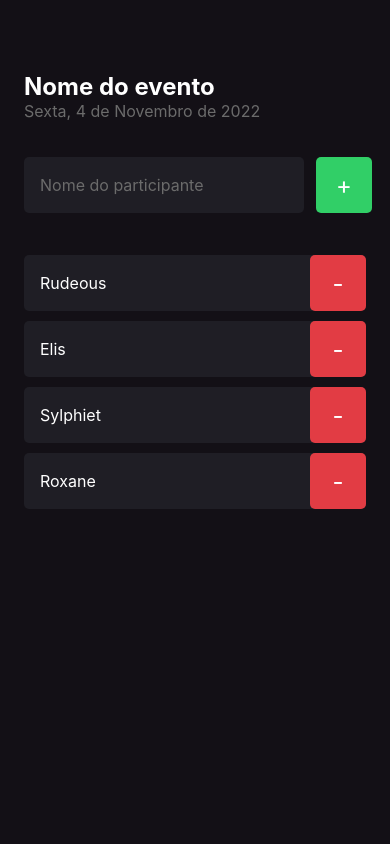
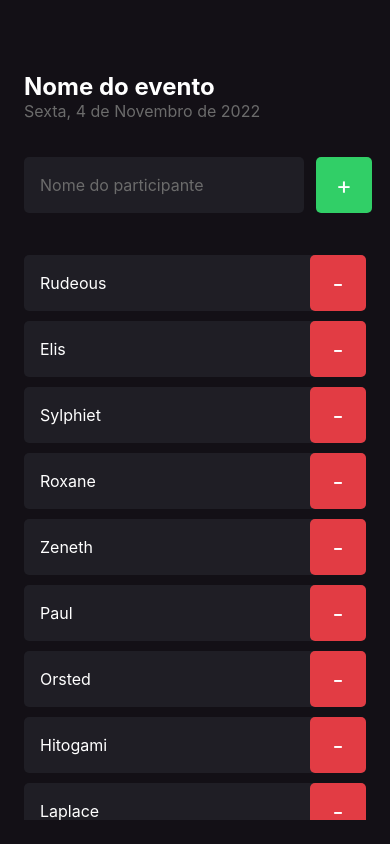
Before and after one commit to brunrocha/imhere, a React Native app: screen / in a window 390 px wide. Built offline with nearby package versions, Linux system fonts and the light colour scheme.

Commit message:
Utilizando ScrollView

```diff
--- a/src/screens/Home/index.tsx
+++ b/src/screens/Home/index.tsx
@@ -1,12 +1,12 @@
 import React from "react";
-import { Text, TextInput, TouchableOpacity, View } from 'react-native';
+import { Text, TextInput, TouchableOpacity, View, ScrollView } from 'react-native';
 
 import { Participant } from '../../components/Participant';
 
 import { styles } from './styles'
 
 export default function Home() {
-  const participants = ['Rudeous', 'Elis', 'Sylphiet', 'Roxane']
+  const participants = ['Rudeous', 'Elis', 'Sylphiet', 'Roxane', 'Zeneth', 'Paul', 'Orsted', 'Hitogami', 'Laplace', 'Jughard']
 
   function handleParticipantAdd() {
     console.log('Você clicou no botão de Adicionar!');
@@ -40,6 +40,7 @@ export default function Home() {
         </TouchableOpacity>
       </View>
 
+      <ScrollView showsVerticalScrollIndicator={false}>
         {
           participants.map(participant => (
             <Participant
@@ -49,6 +50,7 @@ export default function Home() {
             />
           ))
         }
+      </ScrollView>
 
     </View>
   );
```
Lines whose indentation alone changed are shown as unchanged.
